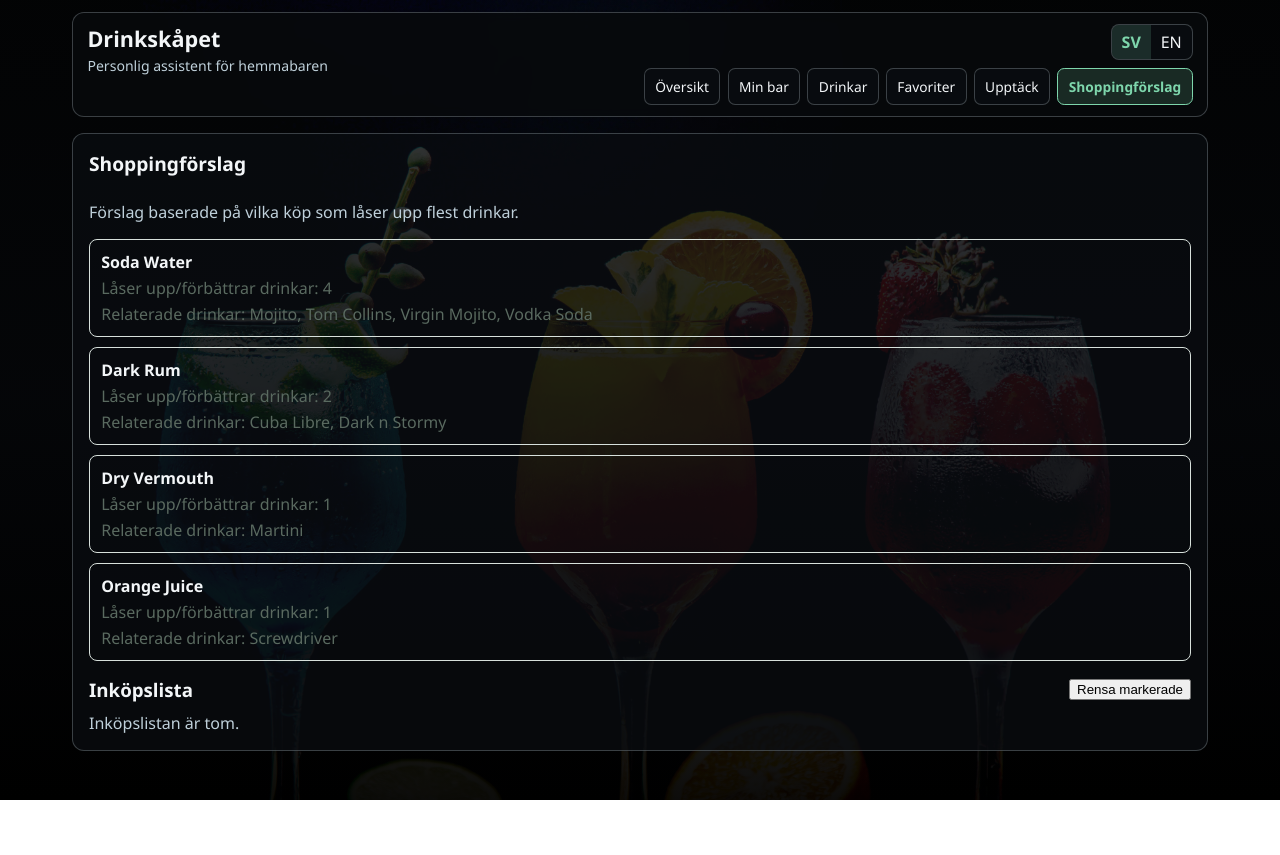
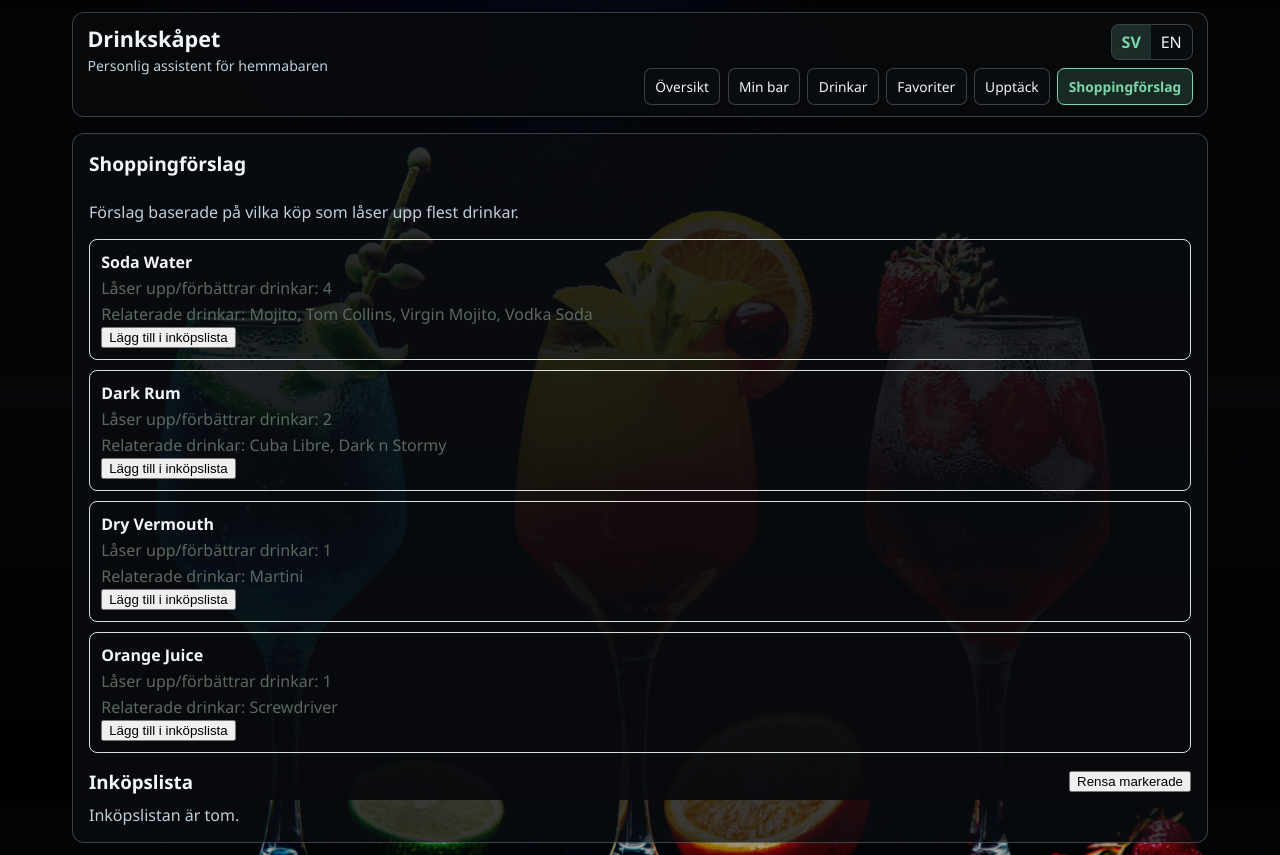
Before and after one commit to tobisen/drinkskapet, a Vue app: page /shopping-suggestions in a window 1280 px wide. Before the commit the page ends 800 px from the top, so only its background shows below. Built offline with nearby package versions, Linux system fonts and the light colour scheme; the HTML template or start-up script is replaced by a standard one.

Commit message:
Connect next-purchase suggestions to shopping list actions

```diff
--- a/src/views/ShoppingSuggestionsView.vue
+++ b/src/views/ShoppingSuggestionsView.vue
@@ -21,6 +21,10 @@ const text = {
     remove: 'Ta bort',
     clearChecked: 'Rensa markerade',
     category: 'Kategori',
+    addToShoppingList: 'Lägg till i inköpslista',
+    addedToShoppingList: 'Tillagd i inköpslistan.',
+    alreadyInShoppingList: 'Finns redan i inköpslistan.',
+    alreadyAddedState: 'Redan i inköpslistan',
   },
   en: {
     title: 'Shopping Suggestions',
@@ -34,6 +38,10 @@ const text = {
     remove: 'Remove',
     clearChecked: 'Clear checked',
     category: 'Category',
+    addToShoppingList: 'Add to shopping list',
+    addedToShoppingList: 'Added to shopping list.',
+    alreadyInShoppingList: 'Already in shopping list.',
+    alreadyAddedState: 'Already on shopping list',
   },
 } as const
 
@@ -45,6 +53,7 @@ export default defineComponent({
     return {
       inventoryStore: useInventory(),
       shoppingListStore: useShoppingList(),
+      suggestionFeedback: {} as Record<string, 'added' | 'exists'>,
     }
   },
   inject: ['appLanguage'],
@@ -69,10 +78,43 @@ export default defineComponent({
     },
   },
   methods: {
+    normalize(value: string): string {
+      return value.trim().toLowerCase()
+    },
     getRelatedDrinkNames(drinkIds: string[]): string[] {
       return drinkIds
         .map((id) => seedDrinks.find((drink) => drink.id === id)?.name)
         .filter((name): name is string => Boolean(name))
+    },
+    isSuggestionInShoppingList(ingredientName: string): boolean {
+      const normalizedName = this.normalize(ingredientName)
+
+      return this.shoppingListItems.some(
+        (item) => this.normalize(item.name) === normalizedName,
+      )
+    },
+    addSuggestionToShoppingList(ingredientName: string) {
+      const added = this.shoppingListStore.addShoppingListItem({
+        name: ingredientName,
+      })
+
+      this.suggestionFeedback = {
+        ...this.suggestionFeedback,
+        [ingredientName]: added ? 'added' : 'exists',
+      }
+    },
+    getSuggestionFeedback(ingredientName: string): string {
+      const status = this.suggestionFeedback[ingredientName]
+
+      if (status === 'added') {
+        return this.t.addedToShoppingList
+      }
+
+      if (status === 'exists') {
+        return this.t.alreadyInShoppingList
+      }
+
+      return ''
     },
     toggleShoppingListItem(itemId: string) {
       this.shoppingListStore.toggleShoppingListItem(itemId)
@@ -99,6 +141,17 @@ export default defineComponent({
         <p>
           {{ t.relatedDrinks }}:
           {{ getRelatedDrinkNames(suggestion.unlocksDrinkIds).join(', ') || '-' }}
+        </p>
+        <button
+          v-if="!isSuggestionInShoppingList(suggestion.ingredientName)"
+          type="button"
+          @click="addSuggestionToShoppingList(suggestion.ingredientName)"
+        >
+          {{ t.addToShoppingList }}
+        </button>
+        <p v-else class="feedback-message">{{ t.alreadyAddedState }}</p>
+        <p v-if="getSuggestionFeedback(suggestion.ingredientName)" class="feedback-message">
+          {{ getSuggestionFeedback(suggestion.ingredientName) }}
         </p>
       </li>
     </ul>
@@ -189,4 +242,9 @@ export default defineComponent({
   text-decoration: line-through;
   opacity: 0.75;
 }
+
+.feedback-message {
+  margin-top: 0.4rem;
+  font-size: 0.9rem;
+}
 </style>
```
Also changed, not shown: 2 other files (tests, documents, lock files or other folders).
